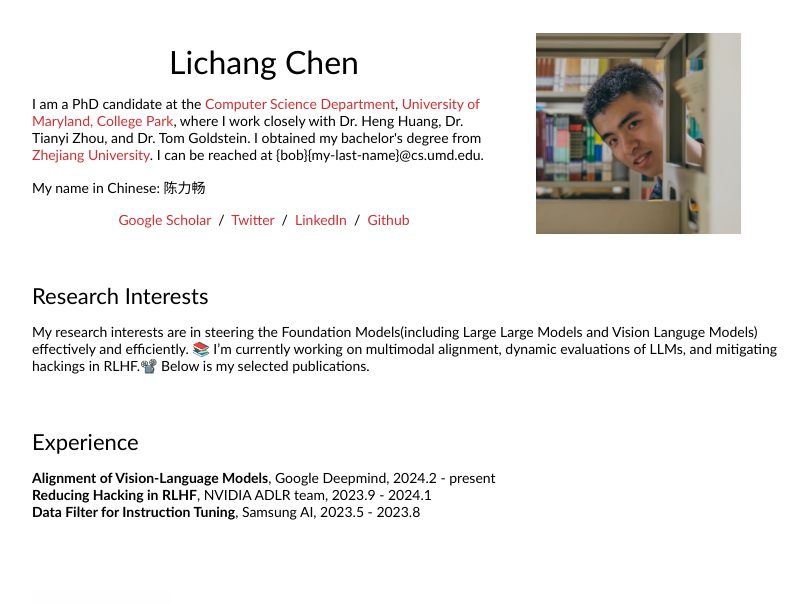
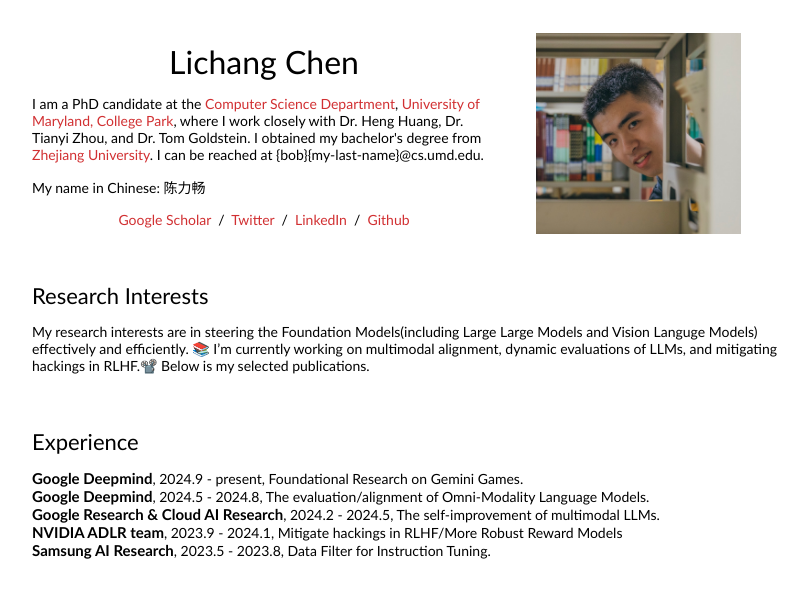
Before and after one commit to Lichang-Chen/Lichang-Chen.github.io, a plain HTML site: page index.html in a window 1280 px wide. Shown: the top 604 px of the page, without its empty margins (228-1036 px from the left). Drawn offline with Linux system fonts and the light colour scheme.

Commit message:
Update index.html

```diff
--- a/index.html
+++ b/index.html
@@ -58,15 +58,23 @@
         </tbody></table>
         <table style="width:100%;border:0px;border-spacing:0px;border-collapse:separate;margin-right:auto;margin-left:auto;"><tbody>
           <tr>
+            <table style="width:100%;border:0px;border-spacing:0px;border-collapse:separate;margin-right:auto;margin-left:auto;"><tbody>
+            <tr>
               <td style="padding:20px;width:100%;vertical-align:middle">
               <heading>Experience</heading>
               <p>
-              <strong>Alignment of Vision-Language Models</strong>, Google Deepmind, 2024.2 - present
+                <strong style="font-size: 15px;">Google Deepmind</strong>, 2024.9 - present, Foundational Research on Gemini Games.
                 <br>
-              <strong>Reducing Hacking in RLHF</strong>, NVIDIA ADLR team, 2023.9 - 2024.1
+                <strong style="font-size: 15px;">Google Deepmind</strong>, 2024.5 - 2024.8, The evaluation/alignment of Omni-Modality Language Models.
                 <br>
-              <strong>Data Filter for Instruction Tuning</strong>, Samsung AI, 2023.5 - 2023.8
-          <tr>
+                <strong style="font-size: 15px;">Google Research & Cloud AI Research</strong>, 2024.2 - 2024.5, The self-improvement of multimodal LLMs.
+                <br>
+                <strong style="font-size: 15px;">NVIDIA ADLR team</strong>, 2023.9 - 2024.1, Mitigate hackings in RLHF/More Robust Reward Models
+                <br>
+                <strong style="font-size: 15px;">Samsung AI Research</strong>, 2023.5 - 2023.8, Data Filter for Instruction Tuning.
+              </p>
+              </td>
+            </tr>
             </tbody></table>
           <table style="width:100%;border:0px;border-spacing:0px;border-collapse:separate;margin-right:auto;margin-left:auto;"><tbody>
             <td style="padding:20px;width:25%;vertical-align:middle">
```
Lines whose indentation alone changed are shown as unchanged.
